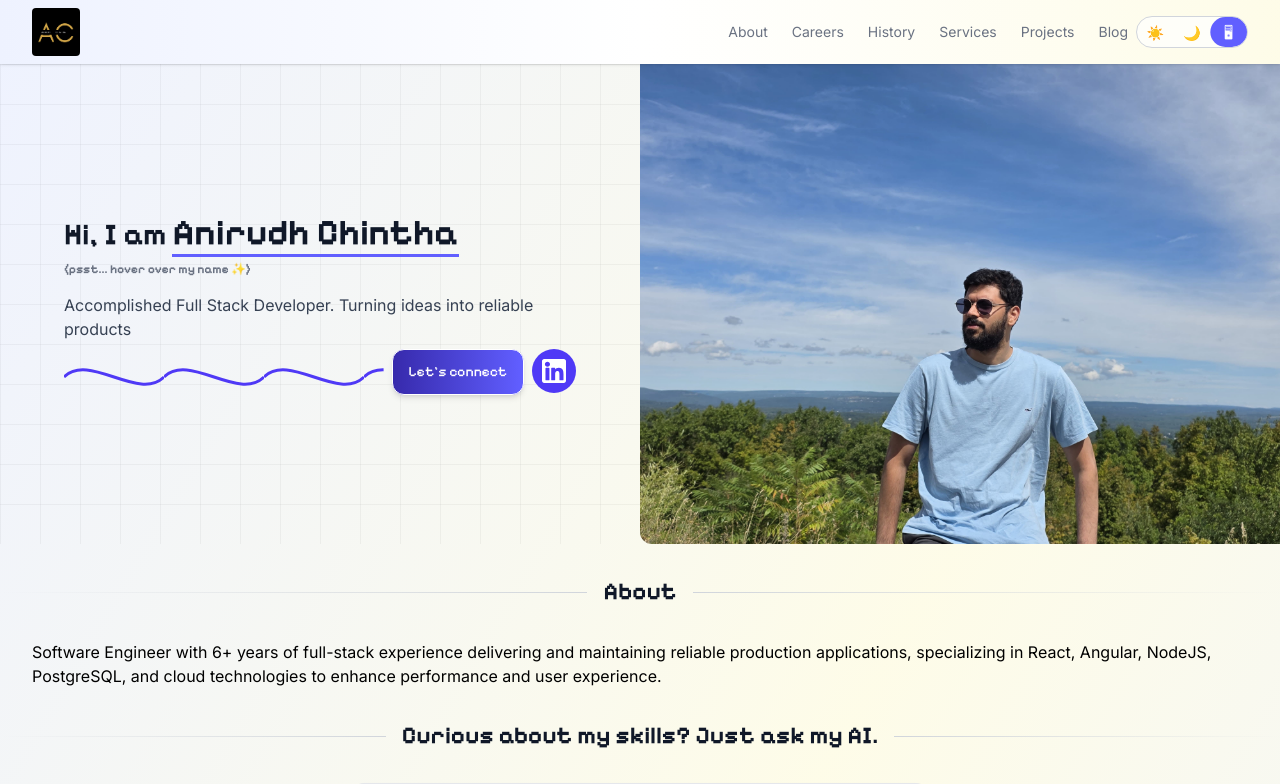
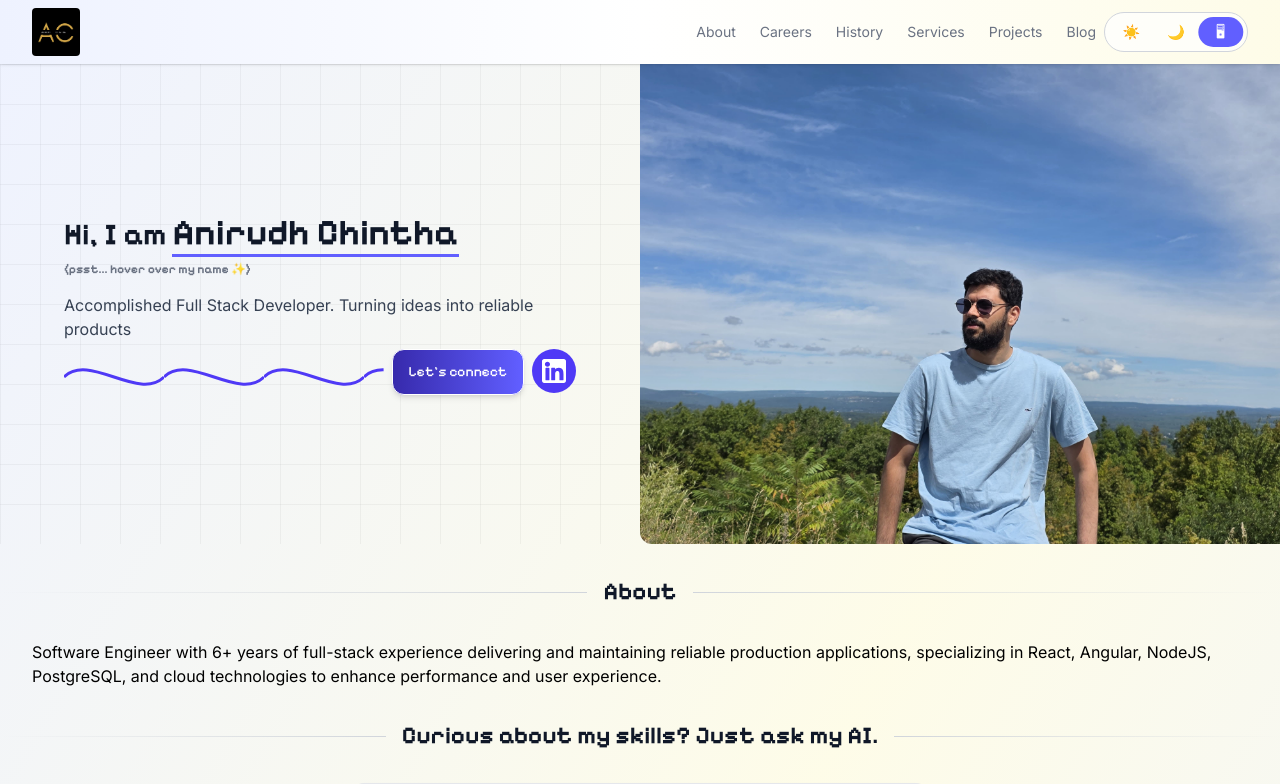
Before and after one commit to anirudhchintha95/portfolio, a Next.js app: page / in a window 1280 px wide. Shown: the top 784 px of the page. Built offline with nearby package versions, Linux system fonts and the light colour scheme.

Commit message:
Update theme toggle UX

```diff
--- a/src/components/ContactMe.tsx
+++ b/src/components/ContactMe.tsx
@@ -95,7 +95,7 @@ export default function ContactMe() {
             />
           }
           modalClassName="!max-w-[80vw] sm:!max-w-[60vw]"
-          modalContentClassName="!h-[80vh]"
+          modalContentClassName="!h-[50vh] sm:!max-w-[80vw]"
           modalContent={() => {
             return (
               <iframe
--- a/src/components/general/ThemeToggle.tsx
+++ b/src/components/general/ThemeToggle.tsx
@@ -28,36 +28,39 @@ export default function ThemeToggle() {
     <>
       {/* Desktop pill toggle */}
       <div
-        className="
-          hidden sm:inline-flex ml-2 relative w-28 h-8 rounded-full overflow-hidden
-          border border-gray-300 dark:border-gray-600 bg-white/70 dark:bg-gray-800/70
-        "
+        className={[
+          "hidden sm:inline-flex ml-2 relative w-36 h-10 rounded-full overflow-hidden",
+          "border border-gray-300 dark:border-gray-600 bg-white/70 dark:bg-gray-800/70",
+          "p-1",
+        ].join(" ")}
       >
         {/* Sliding highlight */}
         <span
-          className="
-            absolute top-0 left-0 h-full w-1/3 rounded-full
-            bg-indigo-500 transition-transform duration-300 ease-in-out
-          "
-          style={{ transform: `translateX(${activeIndex * 100}%)` }}
+          className={[
+            "absolute top-1 left-1 h-[calc(100%-0.5rem)]",
+            "rounded-full bg-indigo-500",
+          ].join(" ")}
+          style={{
+            width: `calc((100% - 0.5rem) / 3)`,
+            transform: `translateX(${activeIndex * 100}%)`,
+          }}
         />
+
         {/* Icons as buttons */}
         {modes.map((mode, i) => (
           <Button
             key={mode}
             onClick={() => setTheme(mode)}
             variant="outline"
-            className={`
-              flex-1 !px-0 !py-0 !h-8 text-sm z-10 rounded-none border-0 shadow-none
-              focus:!ring-0 focus:!outline-none focus:!shadow-none
-              ${i === 0 ? "rounded-l-full" : ""}
-              ${i === modes.length - 1 ? "rounded-r-full" : ""}
-              ${
-                theme === mode
-                  ? "text-white"
-                  : "text-gray-600 dark:text-gray-300"
-              }
-            `}
+            className={[
+              "flex-1 !px-0 !py-0 !h-full text-sm z-10 !rounded-full border-0 !shadow-none",
+              "focus:!ring-0 focus:!outline-none focus:!shadow-none",
+              i === 0 ? "rounded-l-full" : "",
+              i === modes.length - 1 ? "rounded-r-full" : "",
+              theme === mode
+                ? "text-white"
+                : "text-gray-600 dark:text-gray-300",
+            ].join(" ")}
           >
             {icons[mode]}
           </Button>
```
